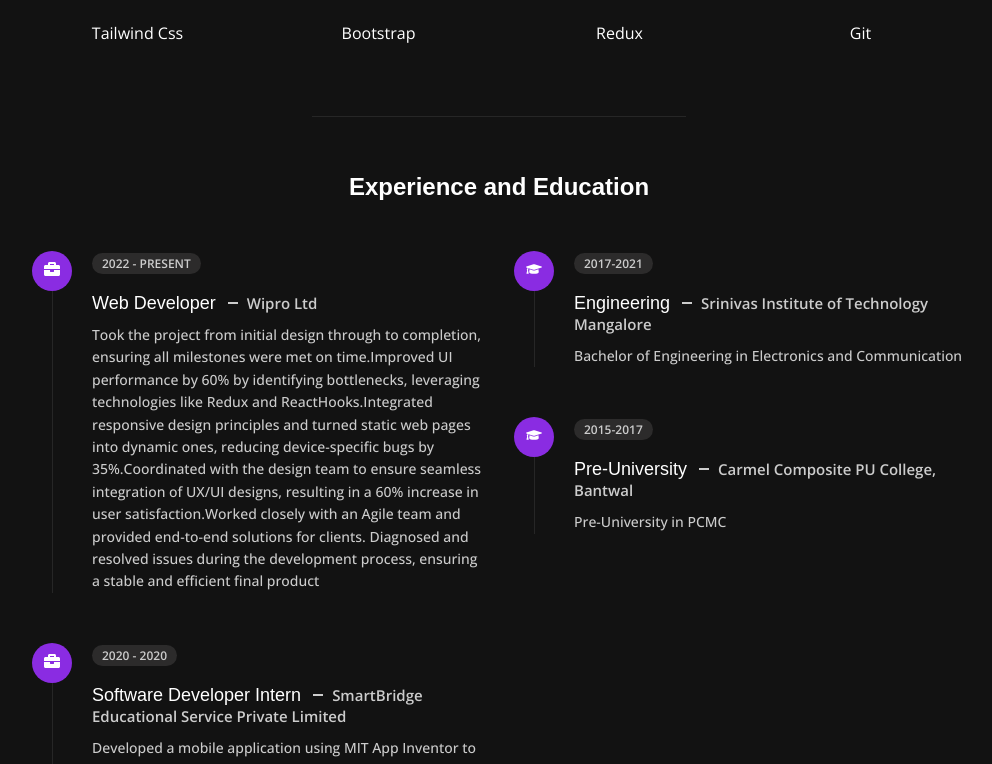
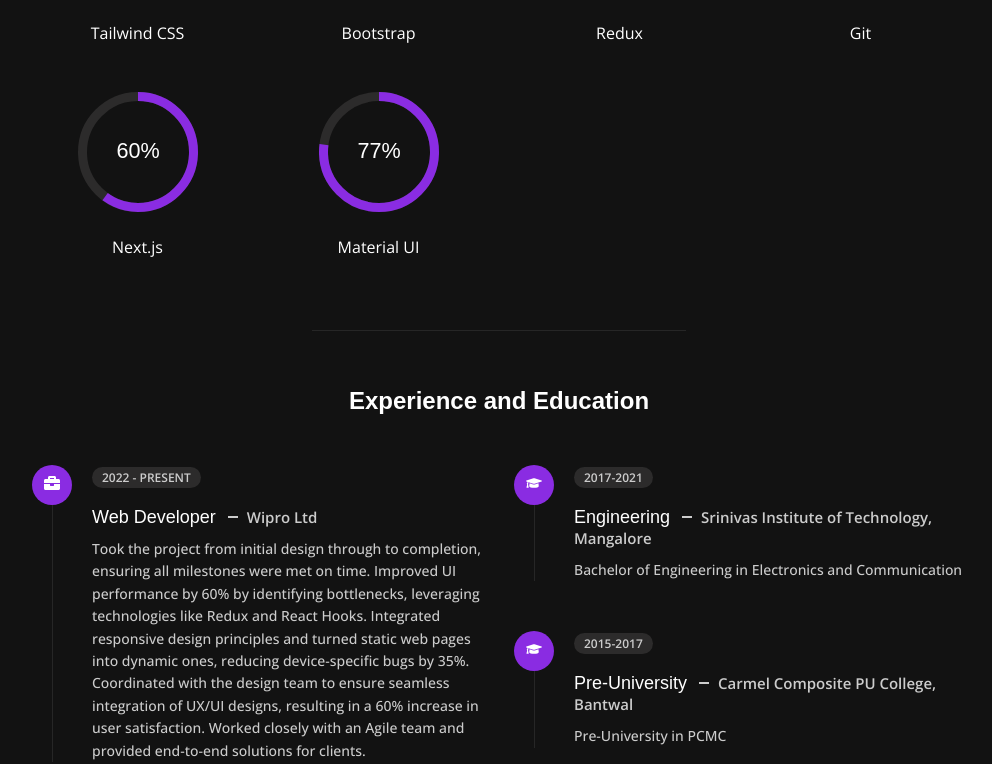
Before and after one commit to JeevanA1999/Portfolio_Jeevan, a React (Vite) app: page /about in a window 1280 px wide. Shown: the part 1116-1880 px from the top of the page, without its empty margins (141-1133 px from the left). Built offline with nearby package versions, Linux system fonts and the light colour scheme.

Commit message:
Update data.jsx

```diff
--- a/src/data.jsx
+++ b/src/data.jsx
@@ -11,10 +11,11 @@ import { FiFileText, FiExternalLink } from "react-icons/fi";
 
 import Work1 from "./assets/hotelBooking.png";
 import Work2 from "./assets/jobline.png";
-import Work3 from "./assets/gfinder.png";
-import Work4 from "./assets/cointrace.png";
-import Work5 from "./assets/newsNexus.png"
-import Work6 from "./assets/DashBoard.png"
+import Work3 from "./assets/adminDashboard.png";
+import Work4 from "./assets/gfinder.png";
+import Work5 from "./assets/cointrace.png";
+import Work6 from "./assets/newsNexus.png";
+import Work7 from "./assets/DashBoard.png";
 
 import Theme1 from "./assets/purple.png";
 import Theme2 from "./assets/red.png";
@@ -34,21 +35,18 @@ export const links = [
     icon: <FaHome className="nav__icon" />,
     path: "/",
   },
-
   {
     id: 2,
     name: "About",
     icon: <FaUser className="nav__icon" />,
     path: "/about",
   },
-
   {
     id: 3,
     name: "Portfolio",
     icon: <FaFolderOpen className="nav__icon" />,
     path: "/portfolio",
   },
-
   {
     id: 4,
     name: "Contact",
@@ -58,91 +56,23 @@ export const links = [
 ];
 
 export const personalInfo = [
-  {
-    id: 1,
-    title: "First Name : ",
-    description: "Jeevan",
-  },
-
-  {
-    id: 2,
-    title: "Last Name : ",
-    description: "A",
-  },
-
-  {
-    id: 3,
-    title: "Age : ",
-    description: "24 Years",
-  },
-
-  {
-    id: 4,
-    title: "Nationality : ",
-    description: "Indian",
-  },
-
-  {
-    id: 5,
-    title: "Freelance : ",
-    description: "Available",
-  },
-
-  {
-    id: 6,
-    title: "Address : ",
-    description: "Bangalore",
-  },
-
-  {
-    id: 7,
-    title: "Phone : ",
-    description: "+91 8618415611",
-  },
-
-  {
-    id: 8,
-    title: "Email : ",
-    description: "jeevukulal96@mail.com",
-  },
-
-  {
-    id: 9,
-    title: "GitHub : ",
-    description: "JeevanA1999",
-  },
-
-  {
-    id: 10,
-    title: "Language : ",
-    description: "English, Kannada, Hindi",
-  },
+  { id: 1, title: "First Name : ", description: "Jeevan" },
+  { id: 2, title: "Last Name : ", description: "A" },
+  { id: 3, title: "Age : ", description: "24 Years" },
+  { id: 4, title: "Nationality : ", description: "Indian" },
+  { id: 5, title: "Freelance : ", description: "Available" },
+  { id: 6, title: "Address : ", description: "Bangalore" },
+  { id: 7, title: "Phone : ", description: "+91 8618415611" },
+  { id: 8, title: "Email : ", description: "jeevukulal96@mail.com" },
+  { id: 9, title: "GitHub : ", description: "JeevanA1999" },
+  { id: 10, title: "Language : ", description: "English, Kannada, Hindi" },
 ];
 
 export const stats = [
-  {
-    id: 1,
-    no: "3",
-    title: "Years of <br /> Experience",
-  },
-
-  {
-    id: 2,
-    no: "10+",
-    title: "Completed <br /> Projects",
-  },
-
-  {
-    id: 3,
-    no: "5+",
-    title: "Happy <br /> Customers",
-  },
-
-  {
-    id: 4,
-    no: "3",
-    title: " Awards <br /> Won",
-  },
+  { id: 1, no: "3", title: "Years of <br /> Experience" },
+  { id: 2, no: "10+", title: "Completed <br /> Projects" },
+  { id: 3, no: "5+", title: "Happy <br /> Customers" },
+  { id: 4, no: "3", title: "Awards <br /> Won" },
 ];
 
 export const resume = [
@@ -152,120 +82,56 @@ export const resume = [
     icon: <FaBriefcase />,
     year: "2022 - PRESENT",
     title: "Web Developer <span> Wipro Ltd </span>",
-    desc: "Took the project from initial design through to completion, ensuring all milestones were met on time.Improved UI performance by 60% by identifying bottlenecks, leveraging technologies like Redux and ReactHooks.Integrated responsive design principles and turned static web pages into dynamic ones, reducing device-specific bugs by 35%.Coordinated with the design team to ensure seamless integration of UX/UI designs, resulting in a 60% increase in user satisfaction.Worked closely with an Agile team and provided end-to-end solutions for clients. Diagnosed and resolved issues during the development process, ensuring a stable and efficient final product",
+    desc: "Took the project from initial design through to completion, ensuring all milestones were met on time. Improved UI performance by 60% by identifying bottlenecks, leveraging technologies like Redux and React Hooks. Integrated responsive design principles and turned static web pages into dynamic ones, reducing device-specific bugs by 35%. Coordinated with the design team to ensure seamless integration of UX/UI designs, resulting in a 60% increase in user satisfaction. Worked closely with an Agile team and provided end-to-end solutions for clients.",
   },
-
   {
     id: 2,
     category: "experience",
     icon: <FaBriefcase />,
-    year: "2020 - 2020",
-    title: " Software Developer Intern <span> SmartBridge Educational Service Private Limited </span>",
-    desc: " Developed a mobile application using MIT App Inventor to monitor and control greenhouse conditions remotely. Implemented data archiving to IBM Cloud to ensure data availability for future analysis. Built an automated irrigation system using Arduino and Node-RED to optimize water usage in agriculture. Integrated sensors to monitor soil moisture levels and control water flow",
+    year: "2020",
+    title: "Software Developer Intern <span> SmartBridge Educational Services </span>",
+    desc: "Developed a mobile application using MIT App Inventor to monitor and control greenhouse conditions remotely. Implemented data archiving to IBM Cloud. Built an automated irrigation system using Arduino and Node-RED to optimize water usage.",
   },
-
-  // {
-  //   id: 3,
-  //   category: "experience",
-  //   icon: <FaBriefcase />,
-  //   year: "2005 - 2013",
-  //   title: "Consultant <span> Videohive </span>",
-  //   desc: "Lorem ipsum dolor sit amet, tempor incididunt ut laboreconsectetur elit, sed do eiusmod tempor duntt",
-  // },
-
   {
     id: 4,
     category: "education",
     icon: <FaGraduationCap />,
     year: "2017-2021",
-    title: "Engineering <span> Srinivas Institute of Technology Mangalore </span>",
+    title: "Engineering <span> Srinivas Institute of Technology, Mangalore </span>",
     desc: "Bachelor of Engineering in Electronics and Communication",
   },
-
   {
     id: 5,
     category: "education",
     icon: <FaGraduationCap />,
     year: "2015-2017",
-    title: "Pre-University  <span> Carmel Composite PU College, Bantwal  </span>",
-    desc: " Pre-University in PCMC",
+    title: "Pre-University <span> Carmel Composite PU College, Bantwal </span>",
+    desc: "Pre-University in PCMC",
   },
-
-  // {
-  //   id: 6,
-  //   category: "education",
-  //   icon: <FaGraduationCap />,
-  //   year: "2009",
-  //   title: "Bachelor Degree <span> Tunis High School </span>",
-  //   desc: "Lorem ipsum dolor sit amet, consectetur adipisicing elit, sed do eiusmod tempor ut labore",
-  // },
 ];
 
 export const skills = [
-  {
-    id: 1,
-    title: "Html",
-    percentage: "80",
-  },
+  { id: 1, title: "HTML", percentage: "80" },
+  { id: 2, title: "JavaScript", percentage: "70" },
+  { id: 3, title: "CSS", percentage: "80" },
+  { id: 4, title: "React", percentage: "70" },
+  { id: 5, title: "Tailwind CSS", percentage: "60" },
+  { id: 6, title: "Bootstrap", percentage: "45" },
+  { id: 7, title: "Redux", percentage: "62" },
+  { id: 8, title: "Git", percentage: "73" },
+  { id: 9, title: "Next.js", percentage: "60" },
+  { id: 10, title: "Material UI", percentage: "77" },
+];
 
-  {
-    id: 2,
-    title: "Javascript",
-    percentage: "70",
-  },
-
-  {
-    id: 3,
-    title: "Css",
-    percentage: "80",
-  },
-
-  {
-    id: 4,
-    title: "React",
-    percentage: "70",
-  },
-
-  {
-    id: 5,
-    title: "Tailwind Css",
-    percentage: "60",
-  },
-  {
-    id: 6,
-    title: "Bootstrap",
-    percentage: "45",
-  },
+export const portfolio = [
   {
     id: 7,
-    title: "Redux",
-    percentage: "62",
-  },
-  {
-    id: 8,
-    title: "Git",
-    percentage: "73",
-  },
-
-
-];
-export const portfolio = [
-  {
-    id: 6,
-    img: Work6,
-    title: "Transcation Dash Board",
-    link:"https://transcation-control-dash-board.vercel.app/",
+    img: Work7,
+    title: "Transaction Dashboard",
+    link: "https://transcation-control-dash-board.vercel.app/",
     details: [
-      {
-        icon: <FiFileText />,
-        title: "Project : ",
-        desc: "Transcation Dash Board",
-      },
-      {
-        icon: <FaCode />,
-        title: "Language: ",
-        desc: "HTML5, CSS3, ReactJs, Redux Toolkit",
-      },
+      { icon: <FiFileText />, title: "Project : ", desc: "Transaction Dashboard" },
+      { icon: <FaCode />, title: "Language: ", desc: "HTML5, CSS3, ReactJs, Redux Toolkit" },
       {
         icon: <FiExternalLink />,
         title: "Preview : ",
@@ -282,23 +148,14 @@ export const portfolio = [
       },
     ],
   },
-
   {
-    id: 4,
-    img: Work5,
+    id: 6,
+    img: Work6,
     title: "News Nexus",
-    link:"https://github.com/JeevanA1999/NewsNexusOne/",
+    link: "https://github.com/JeevanA1999/NewsNexusOne/",
     details: [
-      {
-        icon: <FiFileText />,
-        title: "Project : ",
-        desc: "News Nexus",
-      },
-      {
-        icon: <FaCode />,
-        title: "Language: ",
-        desc: "React Js, Redux Toolkit,Tailwind CSS",
-      },
+      { icon: <FiFileText />, title: "Project : ", desc: "News Nexus" },
+      { icon: <FaCode />, title: "Language: ", desc: "React Js, Redux Toolkit, Tailwind CSS" },
       {
         icon: <FiExternalLink />,
         title: "Preview : ",
@@ -319,18 +176,10 @@ export const portfolio = [
     id: 1,
     img: Work1,
     title: "Hotel Room Booking",
-    link:"https://hotel-booking-sooty.vercel.app/",
+    link: "https://hotel-booking-sooty.vercel.app/",
     details: [
-      {
-        icon: <FiFileText />,
-        title: "Project : ",
-        desc: "Hotel Satkar",
-      },
-      {
-        icon: <FaCode />,
-        title: "Language: ",
-        desc: "HTML5, CSS3, ReactJs",
-      },
+      { icon: <FiFileText />, title: "Project : ", desc: "Hotel Satkar" },
+      { icon: <FaCode />, title: "Language: ", desc: "HTML5, CSS3, ReactJs" },
       {
         icon: <FiExternalLink />,
         title: "Preview : ",
@@ -347,23 +196,14 @@ export const portfolio = [
       },
     ],
   },
-
   {
     id: 2,
     img: Work2,
     title: "Job Finder Application",
-    link:"https://job-finder-six.vercel.app/",
+    link: "https://job-finder-six.vercel.app/",
     details: [
-      {
-        icon: <FiFileText />,
-        title: "Project: ",
-        desc: "Job Line",
-      },
-      {
-        icon: <FaCode />,
-        title: "Language : ",
-        desc: "React JS",
-      },
+      { icon: <FiFileText />, title: "Project: ", desc: "Job Line" },
+      { icon: <FaCode />, title: "Language : ", desc: "React JS" },
       {
         icon: <FiExternalLink />,
         title: "Preview : ",
@@ -380,23 +220,38 @@ export const portfolio = [
       },
     ],
   },
-
   {
     id: 3,
     img: Work3,
-    title: "Github Finder",
-    link:"https://jeevana1999.github.io/Github_Profile_Finder/",
+    title: "Admin Dashboard",
+    link: "https://vitejs-vite-uayajych.vercel.app/",
     details: [
+      { icon: <FiFileText />, title: "Project: ", desc: "Admin Dashboard" },
+      { icon: <FaCode />, title: "Language : ", desc: "React Js" },
       {
-        icon: <FiFileText />,
-        title: "Project: ",
-        desc: "G Finder",
+        icon: <FiExternalLink />,
+        title: "Preview : ",
+        desc: (
+          <a
+            className="item__details_Link"
+            href="https://vitejs-vite-uayajych.vercel.app/"
+            target="_blank"
+            rel="noopener noreferrer"
+          >
+            Website
+          </a>
+        ),
       },
-      {
-        icon: <FaCode />,
-        title: "Language : ",
-        desc: "React Js",
-      },
+    ],
+  },
+  {
+    id: 4,
+    img: Work4,
+    title: "GitHub Finder",
+    link: "https://jeevana1999.github.io/Github_Profile_Finder/",
+    details: [
+      { icon: <FiFileText />, title: "Project: ", desc: "G Finder" },
+      { icon: <FaCode />, title: "Language : ", desc: "React Js" },
       {
         icon: <FiExternalLink />,
         title: "Preview : ",
@@ -413,23 +268,14 @@ export const portfolio = [
       },
     ],
   },
-
   {
-    id: 4,
-    img: Work4,
+    id: 5,
+    img: Work5,
     title: "Coin Trace",
-    link:"https://coin-trace-h6my.vercel.app/",
+    link: "https://coin-trace-h6my.vercel.app/",
     details: [
-      {
-        icon: <FiFileText />,
-        title: "Project: ",
-        desc: "Coin Trace",
-      },
-      {
-        icon: <FaCode />,
-        title: "Language : ",
-        desc: "React Js",
-      },
+      { icon: <FiFileText />, title: "Project: ", desc: "Coin Trace" },
+      { icon: <FaCode />, title: "Language : ", desc: "React Js" },
       {
         icon: <FiExternalLink />,
         title: "Preview : ",
@@ -447,64 +293,16 @@ export const portfolio = [
     ],
   },
 ];
+
 export const themes = [
-  {
-    id: 1,
-    img: Theme1,
-    color: "hsl(252, 35%, 51%)",
-  },
-
-  {
-    id: 2,
-    img: Theme2,
-    color: "hsl(4, 93%, 54%)",
-  },
-
-  {
-    id: 3,
-    img: Theme3,
-    color: "hsl(271, 76%, 53%)",
-  },
-
-  {
-    id: 4,
-    img: Theme4,
-    color: "hsl(225, 73%, 57%)",
-  },
-
-  {
-    id: 5,
-    img: Theme5,
-    color: "hsl(43, 74%, 49%)",
-  },
-
-  {
-    id: 6,
-    img: Theme6,
-    color: "hsl(339, 81%, 66%)",
-  },
-
-  {
-    id: 7,
-    img: Theme7,
-    color: "hsl(80, 61%, 50%)",
-  },
-
-  {
-    id: 8,
-    img: Theme8,
-    color: "hsl(19, 96%, 52%)",
-  },
-
-  {
-    id: 9,
-    img: Theme9,
-    color: "hsl(88, 65%, 43%)",
-  },
-
-  {
-    id: 10,
-    img: Theme10,
-    color: "hsl(42, 100%, 50%)",
-  },
+  { id: 1, img: Theme1, color: "hsl(252, 35%, 51%)" },
+  { id: 2, img: Theme2, color: "hsl(4, 93%, 54%)" },
+  { id: 3, img: Theme3, color: "hsl(271, 76%, 53%)" },
+  { id: 4, img: Theme4, color: "hsl(225, 73%, 57%)" },
+  { id: 5, img: Theme5, color: "hsl(43, 74%, 49%)" },
+  { id: 6, img: Theme6, color: "hsl(339, 81%, 66%)" },
+  { id: 7, img: Theme7, color: "hsl(80, 61%, 50%)" },
+  { id: 8, img: Theme8, color: "hsl(19, 96%, 52%)" },
+  { id: 9, img: Theme9, color: "hsl(88, 65%, 43%)" },
+  { id: 10, img: Theme10, color: "hsl(42, 100%, 50%)" },
 ];
```
